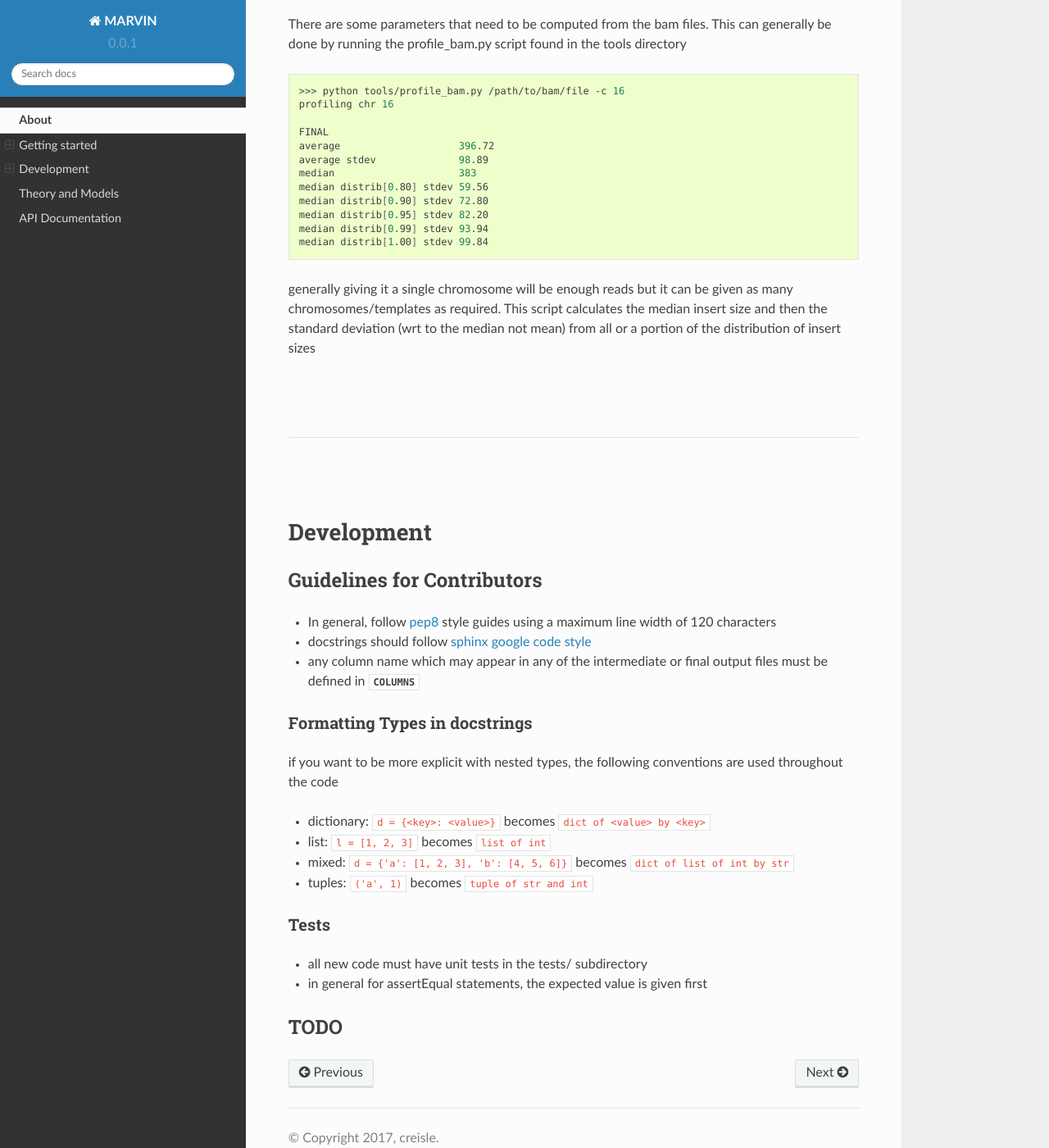
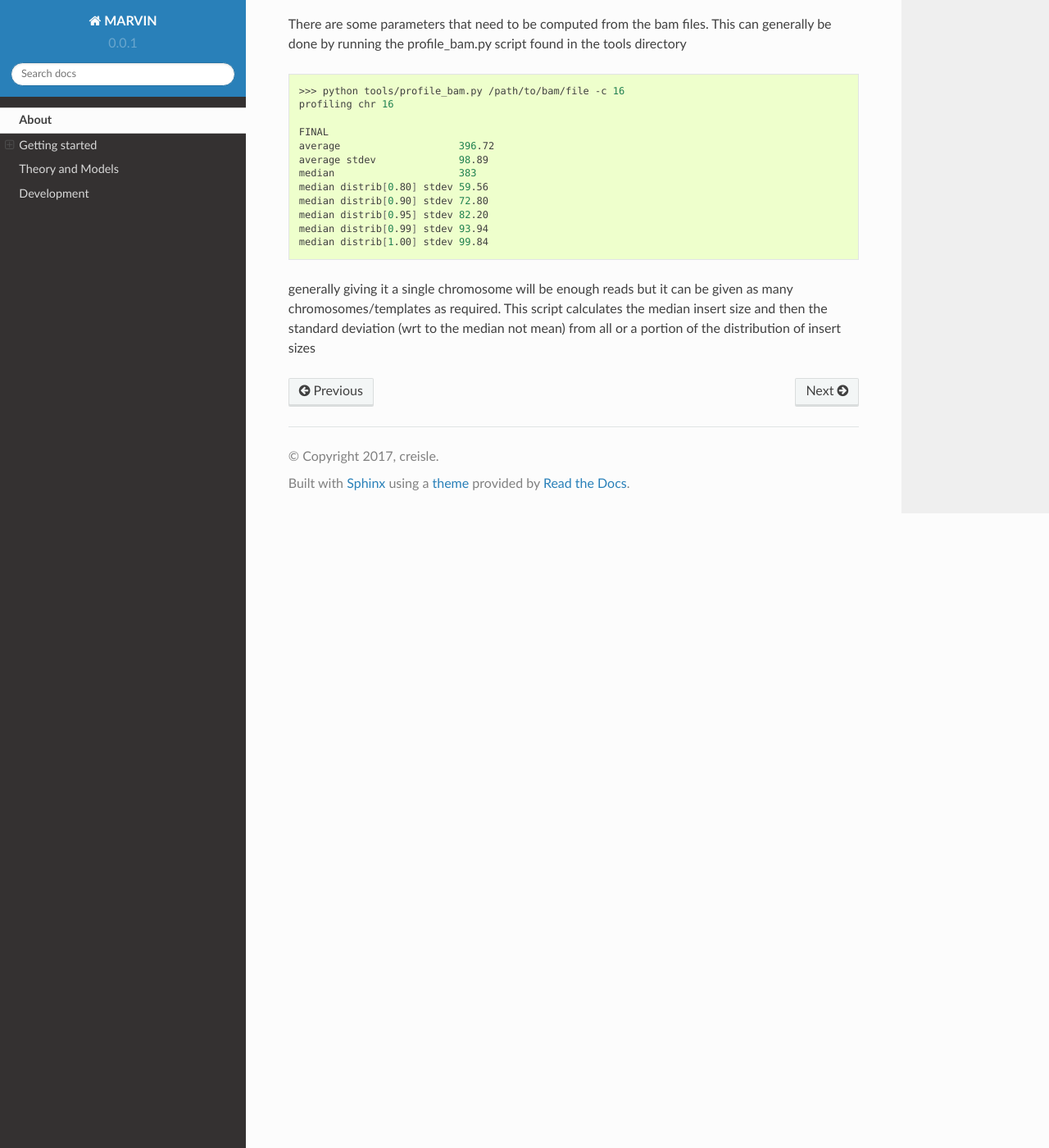
Before and after one commit to bcgsc/mavis, a Sphinx documentation site: the page built from docs/source/usermanual.rst, in a window 1280 px wide and 1400 px high, scrolled down 4610 px. Shown: the whole window at 82% size. Built offline with Sphinx 7.4.7 and the Read the Docs theme 2.0.0, drawn with Linux system fonts in a browser that asks for light colours; pages that are not in the unit, such as notebooks, are missing from menus.

```diff
--- a/docs/preprocess.py
+++ b/docs/preprocess.py
@@ -9,11 +9,11 @@
 sys.path.insert(0, os.path.join(d, '..'))
 
 # auto build the other documentation
-subprocess.check_call('sphinx-apidoc -f -P -M -o {} {} --separate'.format(
+subprocess.check_call('sphinx-apidoc -f -P -o {} {} --separate'.format(
     os.path.join(d, 'source/auto'),
     os.path.join(d, './../structural_variant')), shell=True)
 
-subprocess.check_call('sphinx-apidoc -f -P -M -o {} {}'.format(
+subprocess.check_call('sphinx-apidoc -f -P -o {} {}'.format(
     os.path.join(d, 'source/auto'),
     os.path.join(d, './../bin')), shell=True)
 
--- a/docs/source/usermanual.rst
+++ b/docs/source/usermanual.rst
@@ -272,52 +272,4 @@
 required. This script calculates the median insert size and then the standard deviation (wrt to the median not mean)
 from all or a portion of the distribution of insert sizes
 
-
-
-|
-|
-
------------------
-
-|
-|
-
-
-Development
---------------------------
-
-Guidelines for Contributors
-.............................
-
-- In general, follow `pep8 <https://www.python.org/dev/peps/pep-0008/>`_ style guides using a maximum line width of 120 characters
-- docstrings should follow `sphinx google code style <http://sphinxcontrib-napoleon.readthedocs.io/en/latest/example_google.html>`_
-- any column name which may appear in any of the intermediate or final output files must be defined in :class:`~structural_variant.constants.COLUMNS`
-
-Formatting Types in docstrings
-,,,,,,,,,,,,,,,,,,,,,,,,,,,,,,,,
-
-if you want to be more explicit with nested types, the following conventions are used throughout the code
-
-- dictionary: ``d = {<key>: <value>}`` becomes ``dict of <value> by <key>``
-- list: ``l = [1, 2, 3]`` becomes ``list of int``
-- mixed: ``d = {'a': [1, 2, 3], 'b': [4, 5, 6]}`` becomes ``dict of list of int by str``
-- tuples: ``('a', 1)`` becomes ``tuple of str and int``
-
-
-Tests
-,,,,,,,,,,,,
-
-- all new code must have unit tests in the tests/ subdirectory
-- in general for assertEqual statements, the expected value is given first
-
-
-
-
-
-
-TODO
-...........................
-
-.. todolist::
-
 .. |TOOLNAME| replace:: **MARVIN**
```
Also changed, not shown: docs/source/development.rst (added, +76 -0 lines), docs/source/index.rst (+2 -5 lines), 7 other files.
